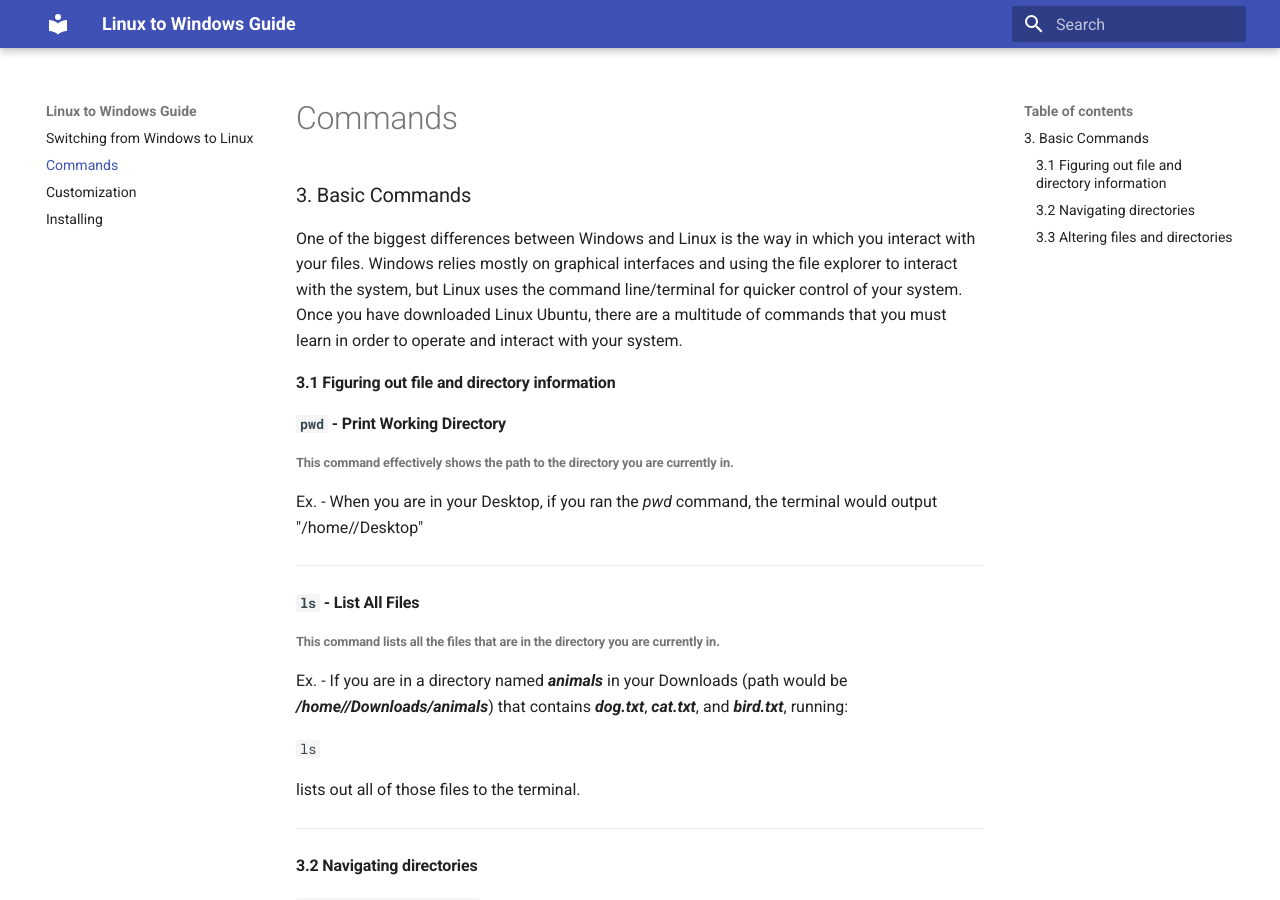
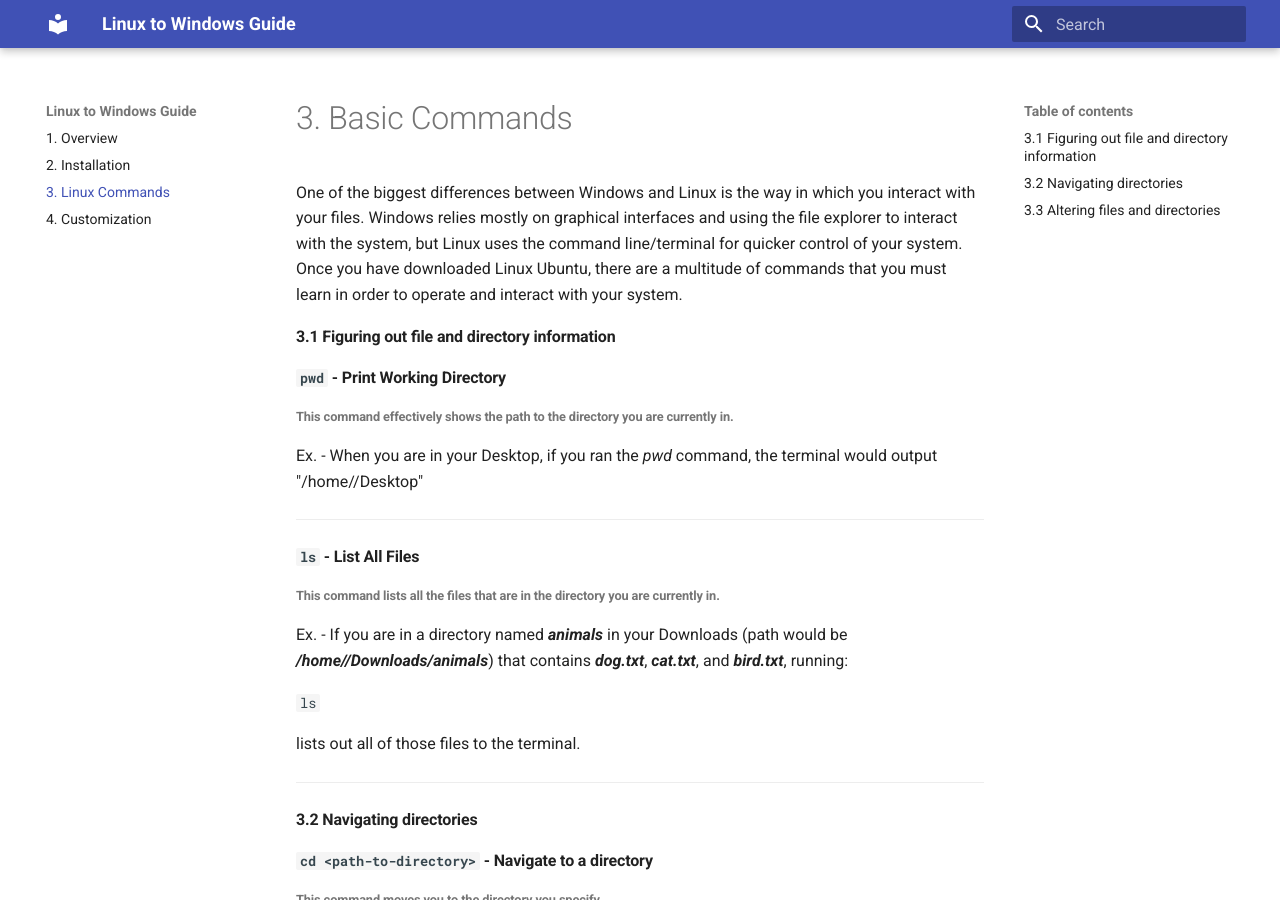
Before and after one commit to one-luke/one-luke.github.io, an MkDocs documentation site: the page built from docs/commands.md, in a window 1280 px wide and 900 px high. Built offline with MkDocs 1.6.1 and Material for MkDocs 9.7.7, drawn with Linux system fonts in a browser that asks for light colours.

```diff
--- a/docs/commands.md
+++ b/docs/commands.md
@@ -1,4 +1,4 @@
-### 3. Basic Commands
+# 3. Basic Commands
 One of the biggest differences between Windows and Linux is the way in which you interact with your files. Windows relies mostly on graphical interfaces and using the file explorer to interact with the system, but Linux uses the command line/terminal for quicker control of your system. Once you have downloaded Linux Ubuntu, there are a multitude of commands that you must learn in order to operate and interact with your system.
 
 
--- a/mkdocs.yml
+++ b/mkdocs.yml
@@ -4,3 +4,8 @@ theme:
   name: material
 markdown_extensions:
   - admonition
+nav:
+  - 1. Overview: index.md
+  - 2. Installation: installing.md
+  - 3. Linux Commands: commands.md
+  - 4. Customization: customization.md
```
Also changed, not shown: docs/customization.md (+4 -13 lines), docs/installing.md (+6 -6 lines).
